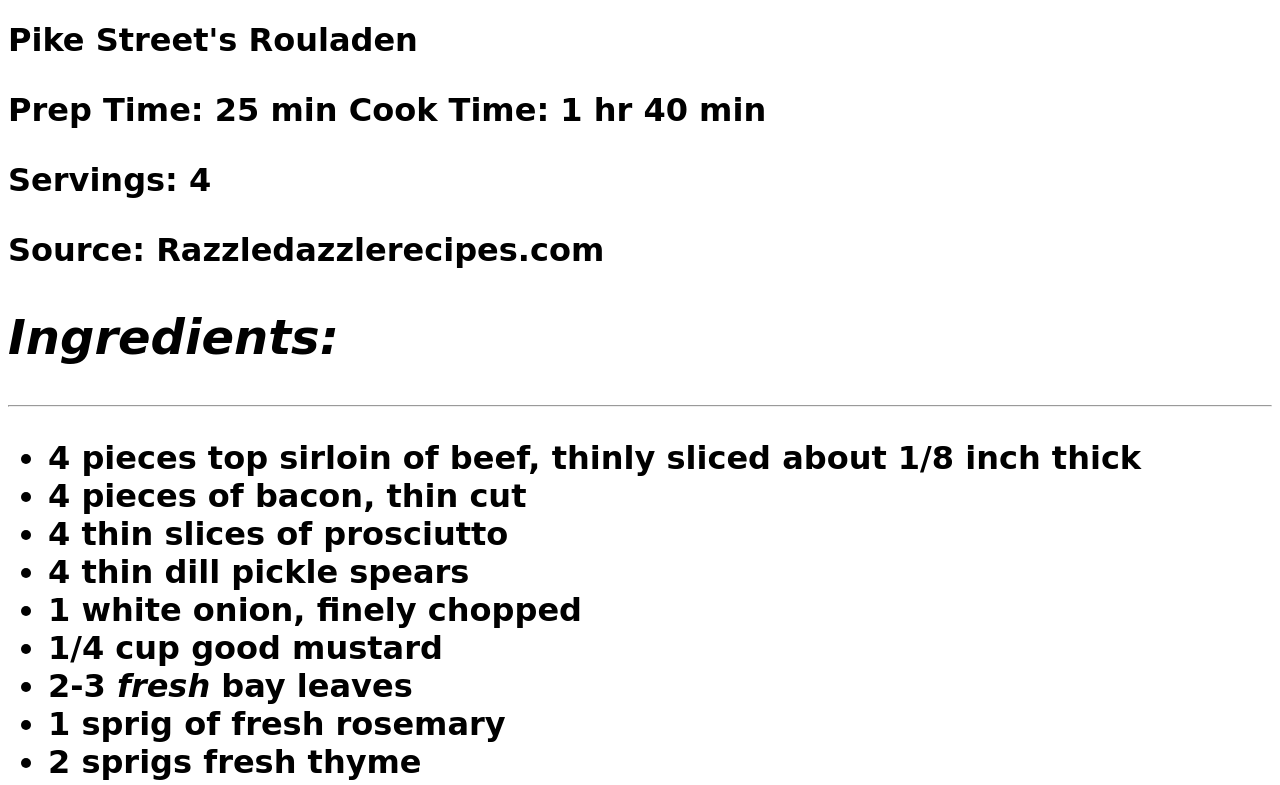
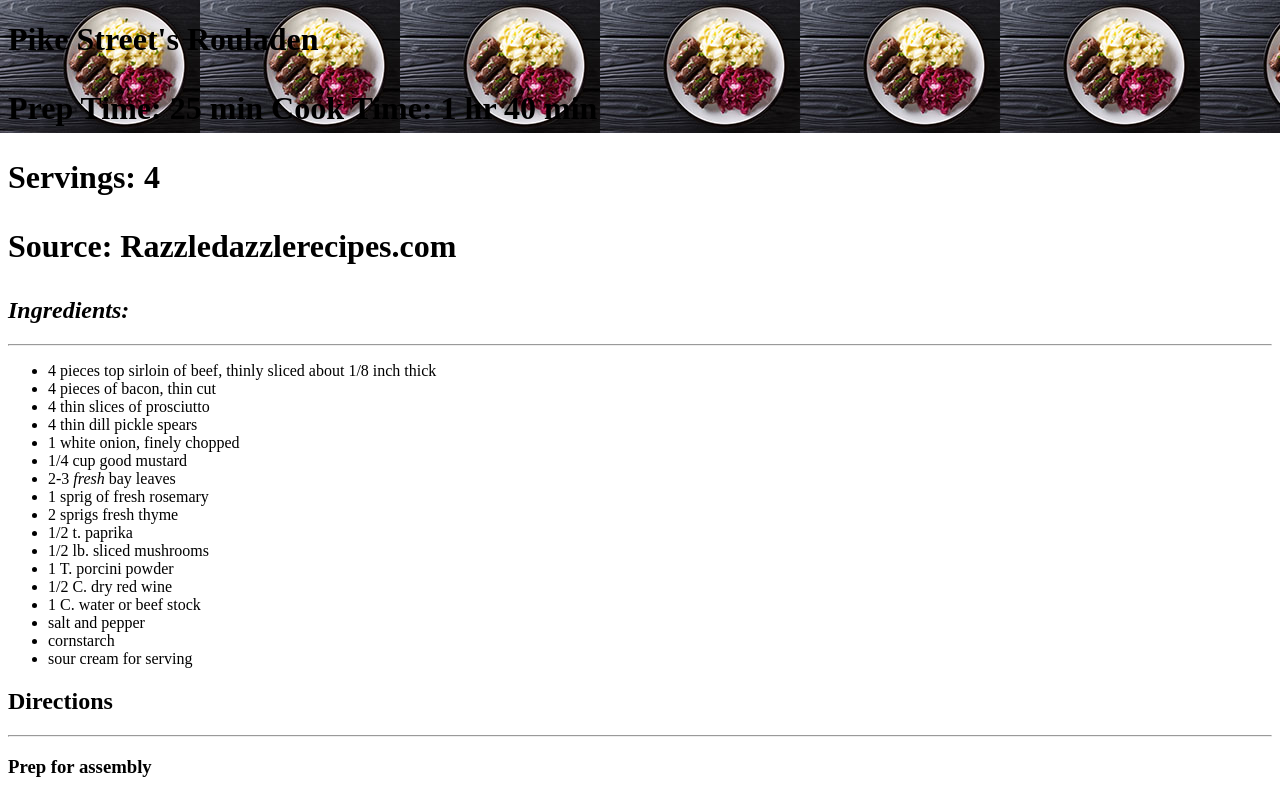
Before and after one commit to Good-Tomato/Good-Tomato.github.io, a plain HTML site: page week6/index.html in a window 1280 px wide. Shown: the top 785 px of the page. Drawn offline with Linux system fonts and the light colour scheme.

Commit message:
more week 6
more files for week 6

```diff
--- /dev/null
+++ b/6ex/style.css
@@ -0,0 +1,75 @@
+body{
+    margin: 0;
+    background-color:#E8E1D7;
+    font-family: 'Roboto Serif', sans-serif;
+    font-size: 18px;
+    line-height:1.4;
+}
+
+/*TYPOGRAPHY*/
+
+h1{
+    font-size: 5.653rem;
+    margin-bottom:0;
+    color:#E02D1C;
+}
+h2{
+    font-size:1.999rem;
+    color:#06486E;
+}
+
+h3{
+    font-size:1.414rem;
+    color:#06486E;
+}
+
+a {
+    color:#01697C;
+    font-weight: 600;
+}
+/* POSITIONING */
+
+#decor-container{
+    width:70%;
+    margin:auto;
+    background-color: white;
+}
+#container{
+    width: 90%;
+    display: block;
+    margin: auto;
+    background-color:white;
+    padding:0 15px;
+    border-left:10px dotted #E4A777;
+    border-right:10px dotted #E4A777;
+}
+
+header{
+    width:90%;
+    background-color: #E4A777;
+    padding:5%;
+}
+
+img{
+    width:55%;
+    display: block;
+    float:left;
+
+}
+
+#ingredients{
+    width: 35%;
+    float:left;
+    padding: 1% 5%;
+}
+
+#directions{
+    clear: both;
+    padding: 1% 5% 1% 5%;
+    border-top:2px dashed #E4A777;
+}
+footer{
+    clear: both;
+    width: 90%;
+    padding: 0 5% 5% 5%;
+}
--- a/week6 2/style.css
+++ b/week6 2/style.css
@@ -1,7 +1,8 @@
-@import url("baumans/stylesheet.css");
+
 body {
-    font-size: 20pt;
-    font-family: "baumans"
+    font-family:baumans
+    font-style: normal;
+    font-weight: 400;
 }
 /*TYPE*/
 
--- a/week6/index.html
+++ b/week6/index.html
@@ -1,13 +1,15 @@
 <!DOCTYPE html>
 <html>
 <head>
-    <link rel="stylesheet" href="style.css"/>
 
 
 
+
+<link href="style.css" rel="stylesheet" type="text/css">
 </head>
 
 <body>
+    <div class="hero container">
 
 
 
@@ -18,7 +20,7 @@
     </div>
 
 <!--Ingredients list-->
-    <div>
+    <div class="ingredients">
         <h2><em>Ingredients:</em></h2>
         <hr>
             <ul>
@@ -41,9 +43,9 @@
                 <li>sour cream for serving</li>
             </ul>
     </div>
+<!--end of Ingredients list-->
 
-    <div>
-
+<div class="directions">
         <h2>Directions</h2>
     <hr>
 
@@ -84,6 +86,7 @@
                 <li>Finish with a teaspoon of sour cream on top.</li>
             </ol>
     <div/>
+					</div>
 
 </body>
 </html>
--- a/week6/style.css
+++ b/week6/style.css
@@ -1,2 +1,6 @@
-h1
-{font-family: 'Baumans', cursive;}
+body {
+  background-image: url("img/rouladen3.jpeg");background-repeat: repeat-x;
+
+
+
+}
```
Also changed, not shown: week6 2/index.html (+5 -1 lines), week6/img/Asset 1.svg (added), week6/img/rouladen.jpg (renamed from week6 2/img/rouladen.jpg), week6/img/rouladen2.jpg (added), week6/img/rouladen3.jpeg (added), 3 other files.
